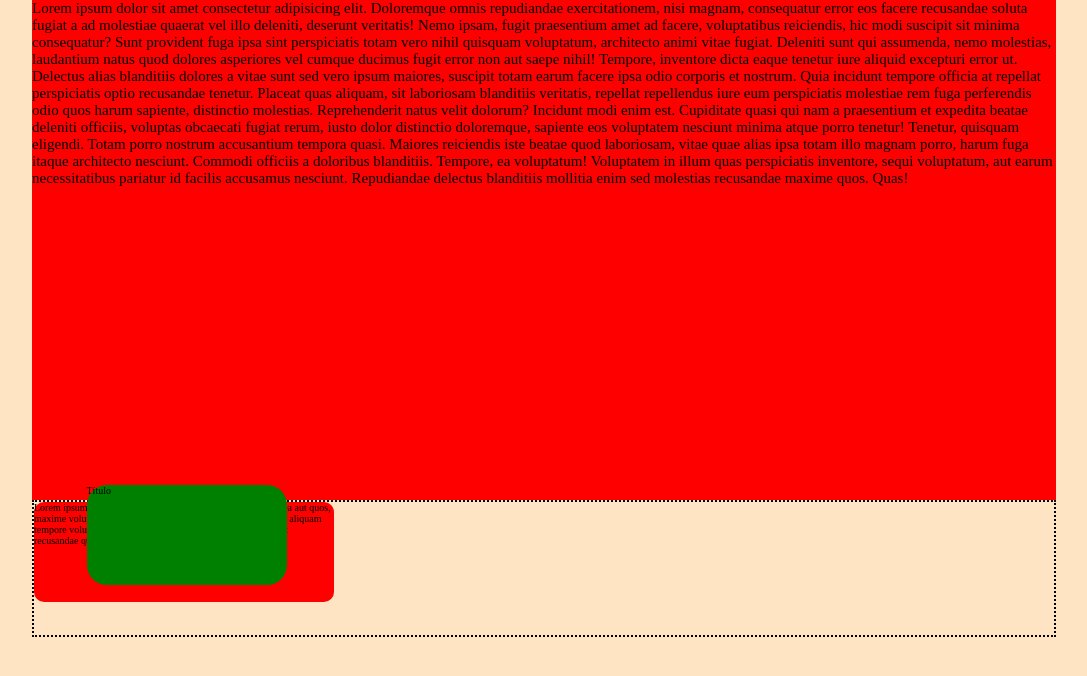
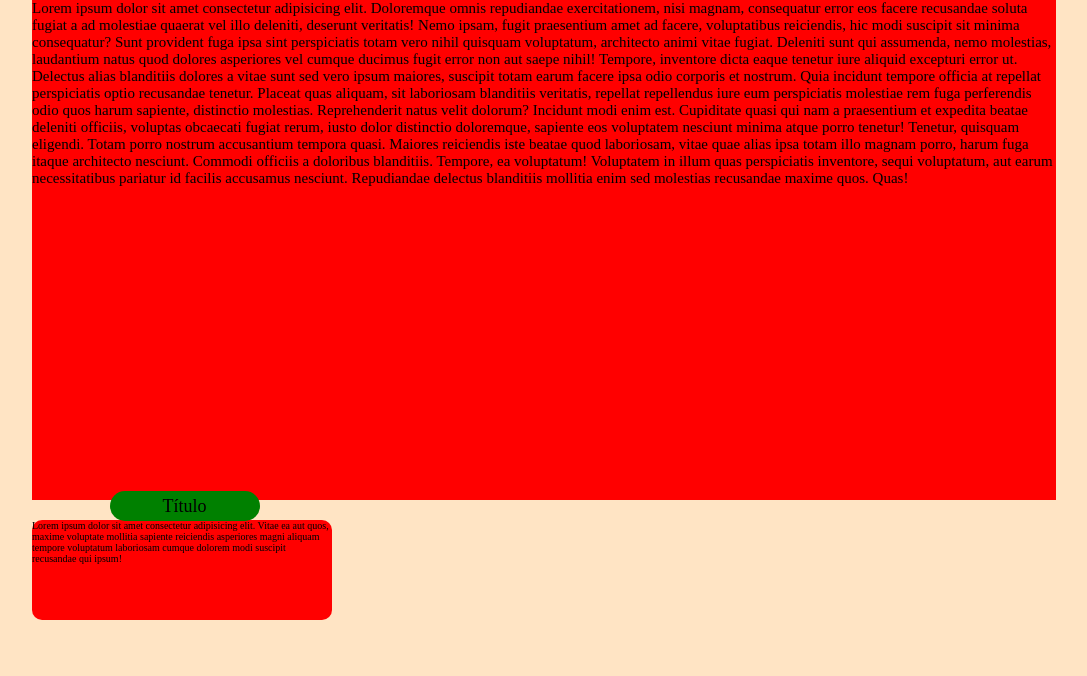
Before and after one commit to alveirobueno/CursoHTML_CSS, a plain HTML site: page index3.html in a window 1280 px wide. Shown: the top 676 px of the page, without its empty margins (96-1183 px from the left). Drawn offline with Linux system fonts and the light colour scheme.

Commit message:
Miercoles noche

```diff
--- a/css/style2.css
+++ b/css/style2.css
@@ -57,8 +57,7 @@ p {
     width: 80%;
     max-width: 1024px;
     margin: 0 auto;
-    border: 2px black dotted;
-
+    margin-top: 20px;
 }
 
 .box {
@@ -69,11 +68,16 @@ p {
    border-radius: 10px;
 }
 
+
 #two {
+    font-size: 18px;
+    text-align: center;
     background-color: green;
-    width: 200px;
+    width: 150px;
+    height: 30px;
     position: relative;
-    left: -250px;
+    left: -225px;
     top: -50px;
     border-radius: 20px;
+    padding: 5px;
 }
```
